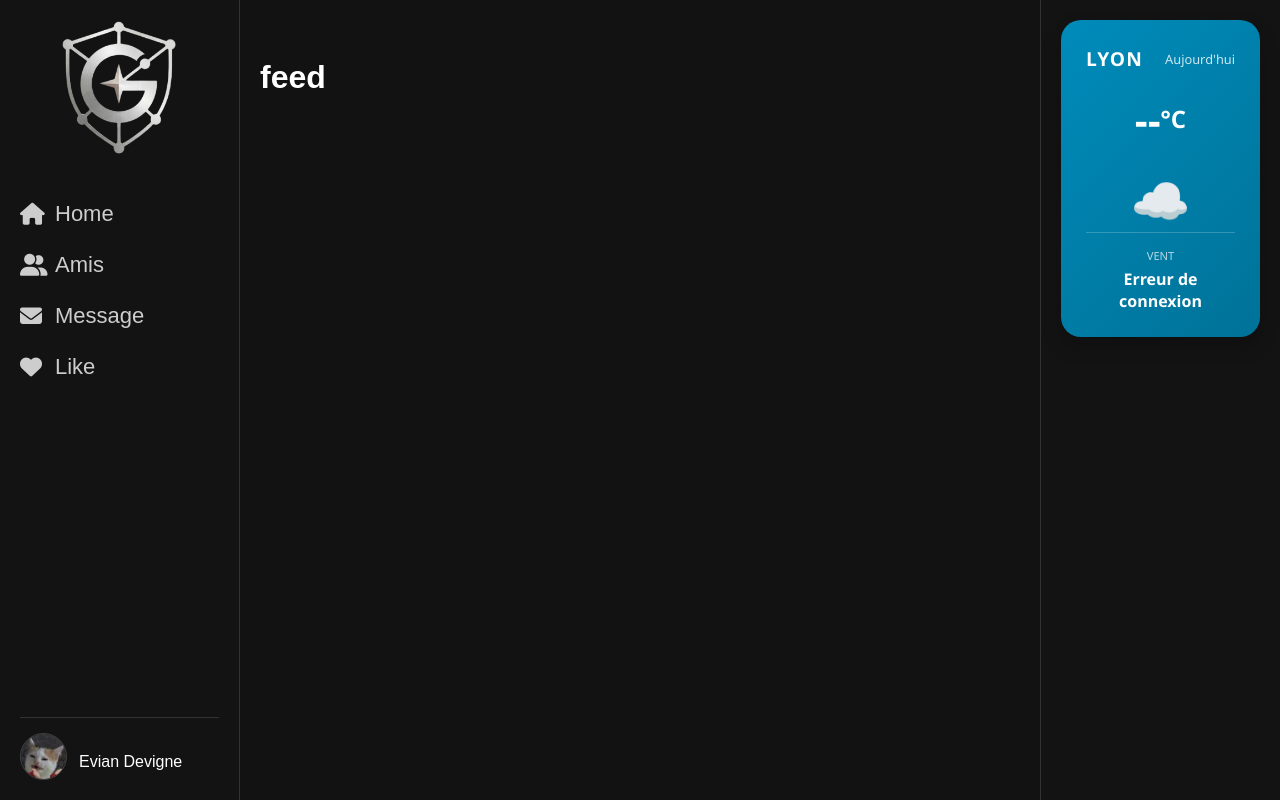
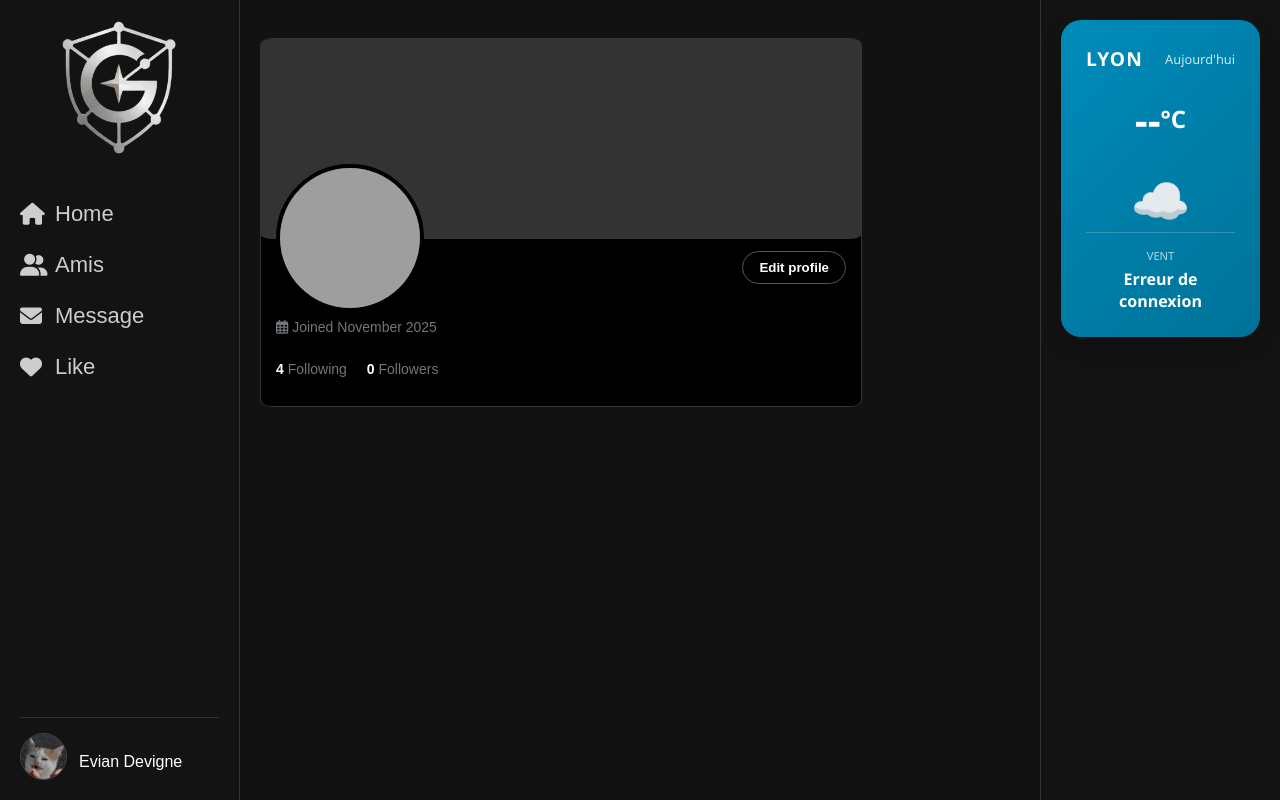
Before and after one commit to ZiegPmar/twitter_g, a Flask app: template app/templates/profil.html in a window 1280 px wide. Run offline with Flask 3, Linux system fonts and the light colour scheme; the template is opened without the code that fills it, so the values that code supplies are empty; grey boxes are pictures that could not be loaded.

Commit message:
profil + bannière dynamique + avatar dynamique

```diff
--- a/app/static/css/profil.css
+++ b/app/static/css/profil.css
@@ -93,3 +93,107 @@ body {
     font-weight: 600;
     font-size: 1rem;
 }
+
+
+/* Container principal du profil */
+.profile-container {
+    width: 100%;
+    border-radius: 2%;
+    max-width: 600px; /* Largeur typique d'un feed */
+    border: 1px solid #333;
+    background-color: #000;
+}
+
+/* Bannière */
+.banner {
+    width: 100%;
+    border-radius: 2%;
+    height: 200px;
+    overflow: hidden;
+}
+
+.banner img {
+    width: 100%;
+    height: 100%;
+    object-fit: cover;
+}
+
+/* Section sous la bannière */
+.profile-info-section {
+    padding: 0 15px 15px 15px;
+    position: relative;
+}
+
+/* Header avec l'avatar qui chevauche */
+.profile-header {
+    display: flex;
+    justify-content: flex-end; /* Aligne le bouton Edit à droite */
+    align-items: flex-start;
+    height: 70px; /* Espace pour laisser l'avatar remonter */
+}
+
+.avatar-container {
+    position: absolute;
+    top: -75px; /* Remonte l'image sur la bannière */
+    left: 15px;
+}
+
+.profile-pdp {
+    width: 140px;
+    height: 140px;
+    border-radius: 50%;
+    border: 4px solid #000; /* Le contour noir qui sépare de la bannière */
+    object-fit: cover;
+}
+
+/* Bouton Edit */
+.edit-btn {
+    background: transparent;
+    border: 1px solid #555;
+    color: white;
+    padding: 8px 16px;
+    border-radius: 20px;
+    font-weight: bold;
+    margin-top: 12px;
+    cursor: pointer;
+}
+
+.edit-btn:hover {
+    background-color: rgba(255, 255, 255, 0.1);
+}
+
+/* Texte utilisateur */
+.user-details {
+    margin-top: 10px;
+}
+
+.user-name {
+    font-size: 20px;
+    font-weight: 80px;
+    margin: 0;
+}
+
+.user-handle {
+    color: #71767b;
+    margin: 2px 0 12px 0;
+}
+
+.user-meta {
+    color: #71767b;
+    font-size: 14px;
+    margin-bottom: 12px;
+}
+
+.user-stats {
+    display: flex;
+    gap: 20px;
+}
+
+.user-stats p {
+    color: #71767b;
+    font-size: 14px;
+}
+
+.user-stats strong {
+    color: white;
+}
--- a/app/templates/profil.html
+++ b/app/templates/profil.html
@@ -34,7 +34,41 @@
 
 
     <div class="main">
-        <h1>feed</h1>
+        <div class="profile-container">
+            <div class="banner">
+                {% if current_user.banner_url %}
+                    <img src="{{ url_for('static', filename='img/banniere/' + current_user.banner_url) }}" alt="Banner">
+                {% else %}
+                    <div style="background-color: #333; width: 100%; height: 100%;"></div>
+                {% endif %}
+            </div>
+
+            <div class="profile-info-section">
+                <div class="profile-header">
+                    <div class="avatar-container">
+                        {% if current_user.avatar_url %}
+                            <img src="{{ url_for('static', filename='img/Avatar/' + current_user.avatar_url) }}" alt="Avatar" class="profile-pdp">
+                        {% else %}
+                            <img src="{{ url_for('static', filename='img/Avatar/default_avatar.png') }}" alt="Avatar" class="profile-pdp">
+                        {% endif %}
+                    </div>
+                    <button class="edit-btn">Edit profile</button>
+                </div>
+
+                <div class="user-details">
+                    <h1 class="user-name" href="{{ url_for('main.profile', username=current_user['username']) }}">{{ current_user['display_name'] }}</h1>
+
+                    <div class="user-meta">
+                        <span><i class="fa-regular fa-calendar-days"></i> Joined November 2025</span>
+                    </div>
+
+                    <div class="user-stats">
+                        <p><strong>4</strong> Following</p>
+                        <p><strong>0</strong> Followers</p>
+                    </div>
+                </div>
+            </div>
+        </div>
     </div>
 
     <nav class="sidebar-right-sommaire">
```
Also changed, not shown: app/routes.py (+76 -1 lines), app/static/img/banniere/banniere1.jpg (added), app/static/img/banniere/image.png (added).
